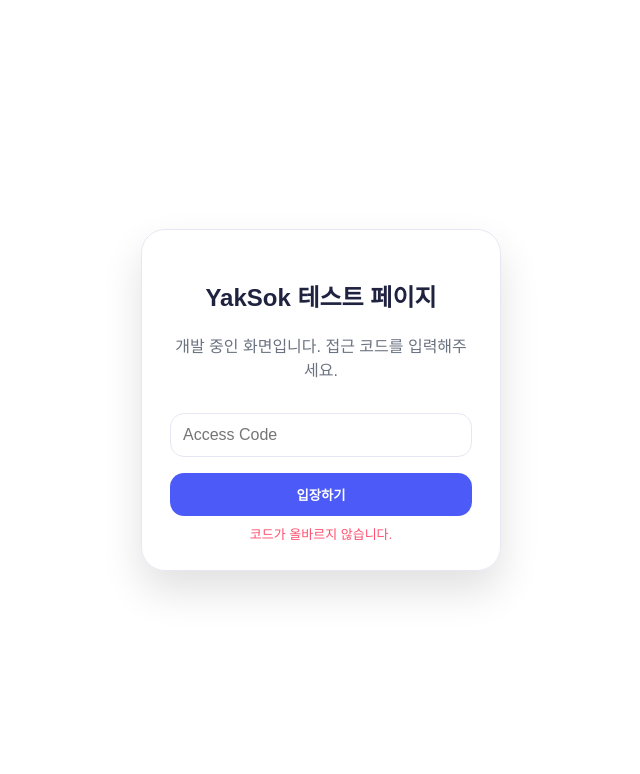
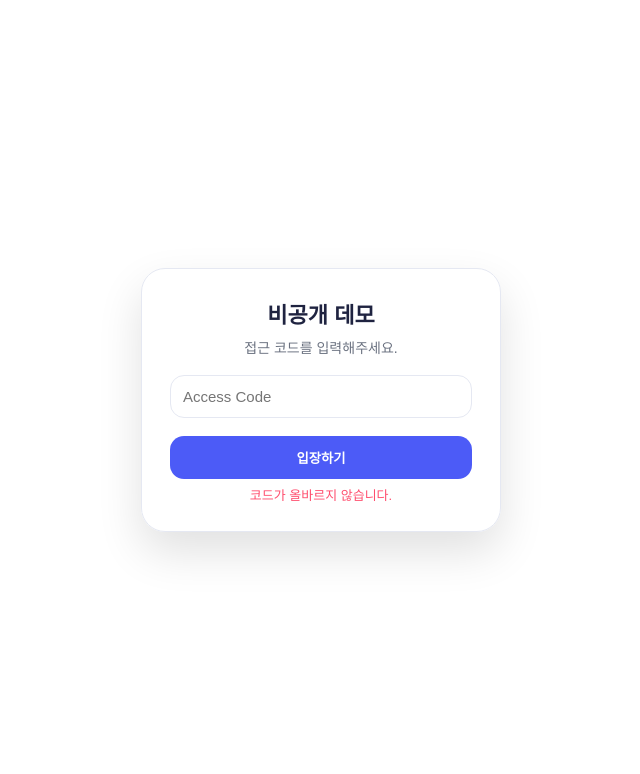
Before and after one commit to bctfsh-usagi/demo, a plain HTML site: page index.html in a window 1280 px wide. Both pictures are taken after a click on the button "입장하기". Shown: the top 774 px of the page, without its empty margins (319-959 px from the left). Drawn offline with Linux system fonts and the light colour scheme; a web font is replaced by a local one.

Commit message:
Add shared access gate script

```diff
--- /dev/null
+++ b/assets/access-gate.js
@@ -0,0 +1,31 @@
+(function(){
+  const ACCESS_CODE = 'yak2026';
+  const KEY = 'yak-access';
+  if (localStorage.getItem(KEY) === 'granted') return;
+  const style = document.createElement('style');
+  style.textContent = `body.access-locked{overflow:hidden} .gate-overlay{position:fixed;inset:0;background:#fff;z-index:9999;display:flex;align-items:center;justify-content:center;font-family:'SUIT','Apple SD Gothic Neo','Malgun Gothic',sans-serif;} .gate-card{width:min(360px,90vw);border:1px solid #e5e8f2;border-radius:24px;padding:28px;text-align:center;box-shadow:0 20px 45px rgba(0,0,0,0.12);} .gate-card h2{margin:0 0 8px;font-size:22px;color:#1f2340;} .gate-card p{margin:0;color:#6b7280;font-size:14px;} .gate-card input{width:100%;padding:12px;margin:18px 0;border-radius:14px;border:1px solid #e5e8f2;font-size:15px;} .gate-card button{width:100%;padding:12px;border:none;border-radius:14px;background:#4c5bf7;color:#fff;font-weight:600;cursor:pointer;} .gate-error{color:#ff4d6d;font-size:13px;height:18px;margin-top:6px;}`;
+  document.head.appendChild(style);
+  const overlay = document.createElement('div');
+  overlay.className = 'gate-overlay';
+  overlay.innerHTML = `
+    <div class="gate-card">
+      <h2>비공개 데모</h2>
+      <p>접근 코드를 입력해주세요.</p>
+      <input id="gate-input" type="password" placeholder="Access Code" />
+      <button id="gate-btn">입장하기</button>
+      <div class="gate-error" id="gate-error"></div>
+    </div>`;
+  document.body.classList.add('access-locked');
+  document.body.appendChild(overlay);
+  const input = overlay.querySelector('#gate-input');
+  const error = overlay.querySelector('#gate-error');
+  overlay.querySelector('#gate-btn').addEventListener('click', () => {
+    if (input.value.trim().toLowerCase() === ACCESS_CODE) {
+      overlay.remove();
+      document.body.classList.remove('access-locked');
+      localStorage.setItem(KEY, 'granted');
+    } else {
+      error.textContent = '코드가 올바르지 않습니다.';
+    }
+  });
+})();
--- a/index.html
+++ b/index.html
@@ -11,12 +11,6 @@
     :root { --bg: #f5f7fc; --card: #ffffff; --primary: #4c5bf7; --primary-dark: #1f2340; --accent: #5dd6ff; --muted: #6b7280; --border: #e5e8f2; --pill: #f0f2ff; }
     * { box-sizing: border-box; }
     body { margin: 0; font-family: 'Pretendard','Apple SD Gothic Neo','Malgun Gothic',sans-serif; background: var(--bg); color: var(--primary-dark); }
-    body.locked { overflow: hidden; }
-    .gate { position: fixed; inset:0; background:#fff; display:flex; justify-content:center; align-items:center; z-index:999; }
-    .gate-card { width:min(360px,90vw); border:1px solid var(--border); border-radius:24px; padding:28px; text-align:center; box-shadow:0 20px 40px rgba(0,0,0,0.12); }
-    .gate-card input { width:100%; padding:12px; margin:16px 0; border-radius:14px; border:1px solid var(--border); font-size:16px; }
-    .gate-card button { width:100%; padding:12px; border:none; border-radius:14px; background:var(--primary); color:#fff; font-weight:600; cursor:pointer; }
-    .gate-error { color:#ff4d6d; font-size:13px; height:18px; margin-top:8px; }
     .container { width: min(1120px, 94vw); margin: 0 auto; padding: 40px 0 80px; }
     header { padding: 40px 0; display: grid; grid-template-columns: repeat(auto-fit, minmax(260px, 1fr)); gap: 28px; align-items: center; }
     h1 { font-size: clamp(34px, 5vw, 52px); margin: 12px 0 16px; color: var(--primary-dark); }
@@ -54,16 +48,7 @@
     .ad-banner button { background:#ff4d6d; }
   </style>
 </head>
-<body class='locked'>
-  <div class="gate" id="gate">
-    <div class="gate-card">
-      <h2>YakSok 테스트 페이지</h2>
-      <p style="color:var(--muted);">개발 중인 화면입니다. 접근 코드를 입력해주세요.</p>
-      <input id="gate-input" type="password" placeholder="Access Code" />
-      <button id="gate-btn">입장하기</button>
-      <div class="gate-error" id="gate-error"></div>
-    </div>
-  </div>
+<body>
   <div class="container">
     <div class="logo-wrap">
       <svg width="220" height="90" viewBox="0 0 600 220" fill="none" xmlns="http://www.w3.org/2000/svg">
@@ -291,26 +276,6 @@
     renderMeds();
     renderAlerts();
   </script>
-  <script>
-    (function(){
-      const ACCESS_CODE = 'yak2026';
-      const gate = document.getElementById('gate');
-      const input = document.getElementById('gate-input');
-      const error = document.getElementById('gate-error');
-      if(localStorage.getItem('yak-access') === 'granted'){
-        gate.style.display = 'none';
-        document.body.classList.remove('locked');
-      }
-      document.getElementById('gate-btn').addEventListener('click', () => {
-        if(input.value.trim().toLowerCase() === ACCESS_CODE){
-          gate.style.display = 'none';
-          document.body.classList.remove('locked');
-          localStorage.setItem('yak-access','granted');
-        } else {
-          error.textContent = '코드가 올바르지 않습니다.';
-        }
-      });
-    })();
-  </script>
+  <script src="assets/access-gate.js"></script>
 </body>
 </html>
```
Also changed, not shown: balmae.html (+1 -0 lines), blockbank.html (+1 -0 lines), liegame.html (+1 -0 lines), minibrief.html (+1 -0 lines), pixelquest.html (+1 -0 lines), tama.html (+1 -0 lines).
